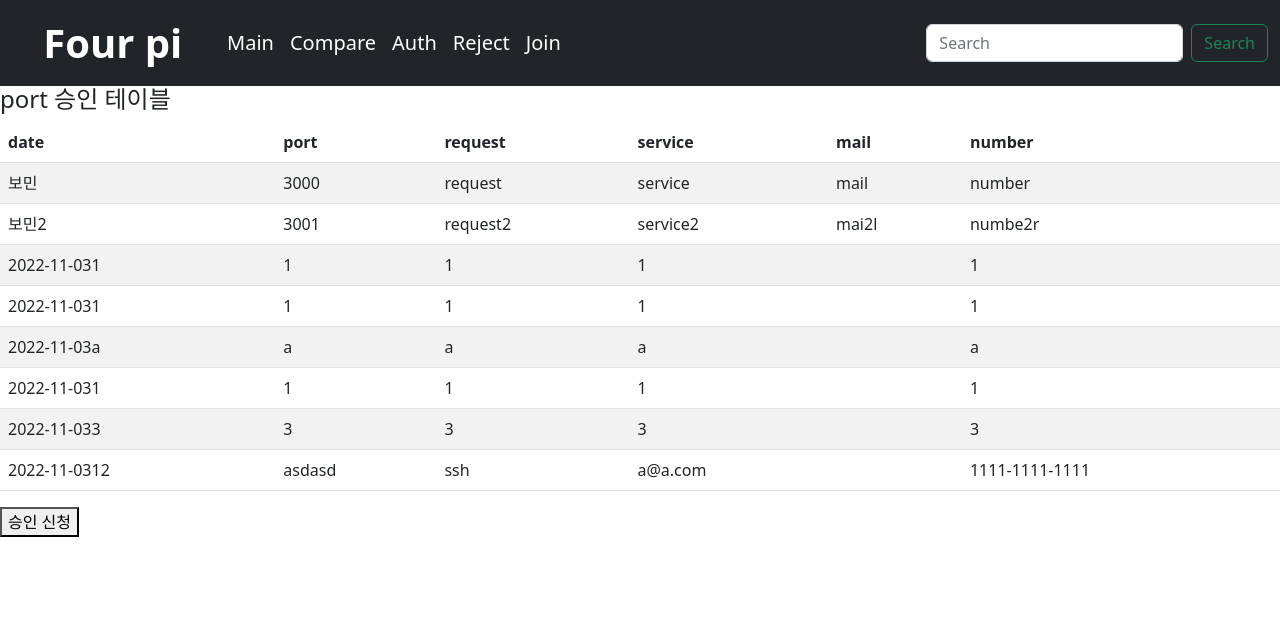
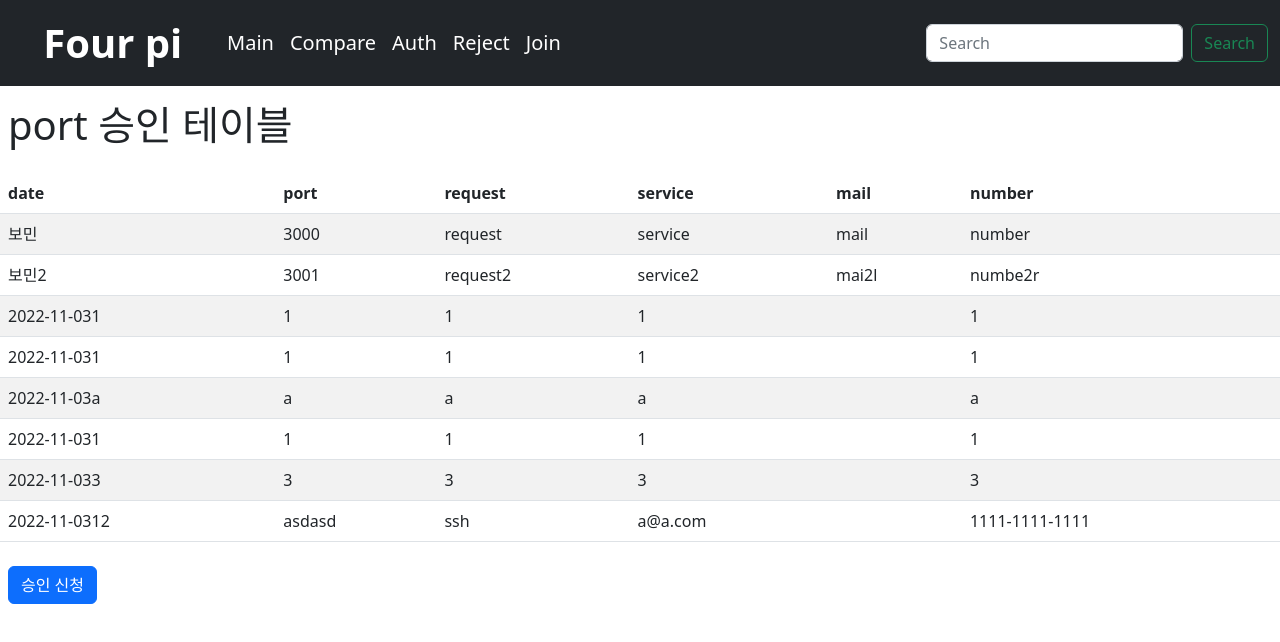
Before and after one commit to Four-pi/old-client, a React (Create React App) app: page / in a window 1280 px wide. Shown: the top 642 px of the page. Built offline with nearby package versions, Linux system fonts and the light colour scheme; no server answers.

Commit message:
feat(/): 메인 페이지 헤더와 버튼 디자인

```diff
--- a/src/pages/Main.js
+++ b/src/pages/Main.js
@@ -81,7 +81,10 @@ export default function Main () {
 
     return (
         <div>
-            <h4>port 승인 테이블</h4>
+            <div class="my-2 p-2">
+                <h1>port 승인 테이블</h1>
+            </div>
+            <div class="my-2">
                 <table class="table table-striped">
                     <thead>
                         <tr>
@@ -97,9 +100,12 @@ export default function Main () {
                         {data.map((item, index) => createRow(index, item.data, item.port, item.request, item.service, item.mail, item.number))}
                     </tbody>
                 </table>
+            </div>
+            <div class="my-2 p-2">
                 <Link to="/addport">
-                <button>승인 신청</button>
+                    <button type="button" class="btn btn-primary primary-bg-color" >승인 신청</button>
                 </Link>
+            </div>
         </div>
     );
 };
```
Lines whose indentation alone changed are shown as unchanged.
